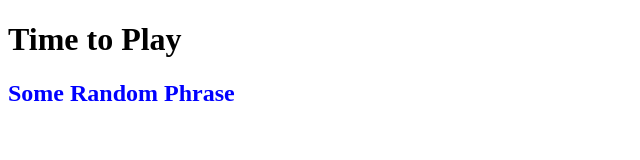
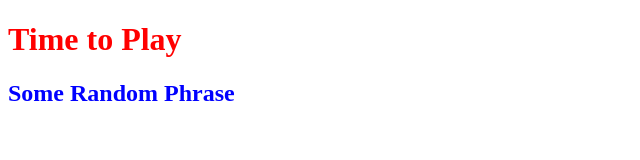
Before and after one commit to m-lloyd/begin, a plain HTML site: page index.html in a window 1280 px wide. Shown: the whole page, without its empty margins (0-640 px from the left). Drawn offline with Linux system fonts and the light colour scheme.

Commit message:
Changed the h1 text color to red

```diff
--- a/index.html
+++ b/index.html
@@ -7,7 +7,7 @@
     <title>Hello</title>
 </head>
 <body>
-    <h1>Time to Play</h1>
+    <h1 style="color: red">Time to Play</h1>
     <h2 style="color: blue">Some Random Phrase</h2>
 </body>
 </html>
```
